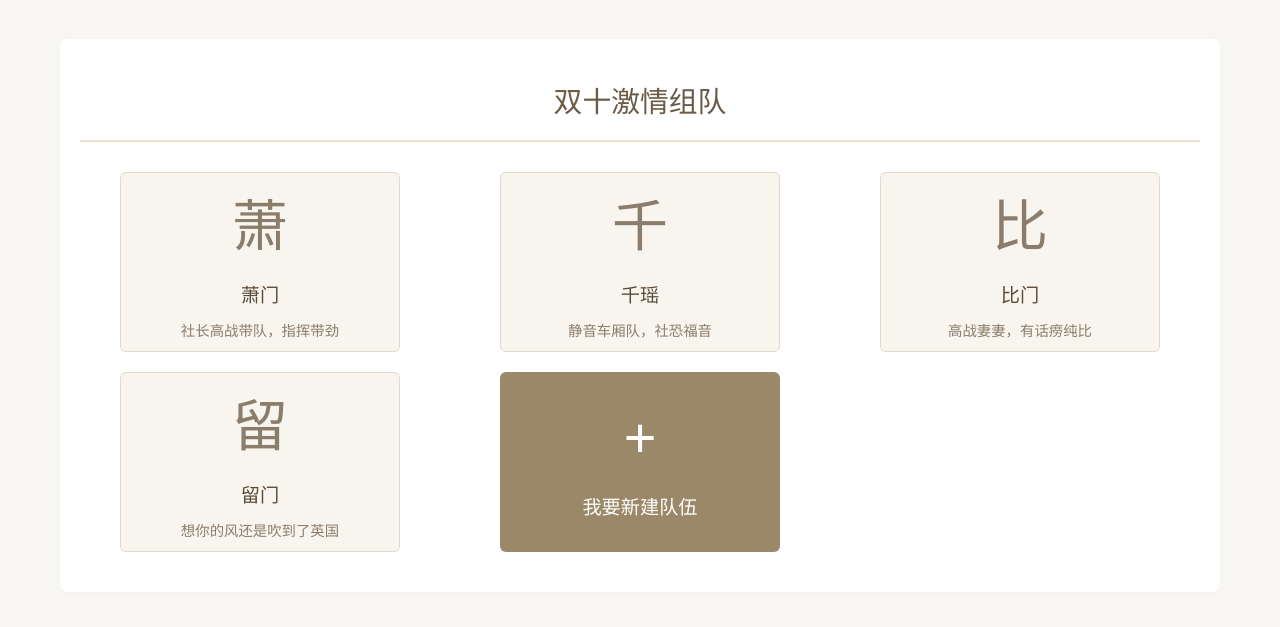
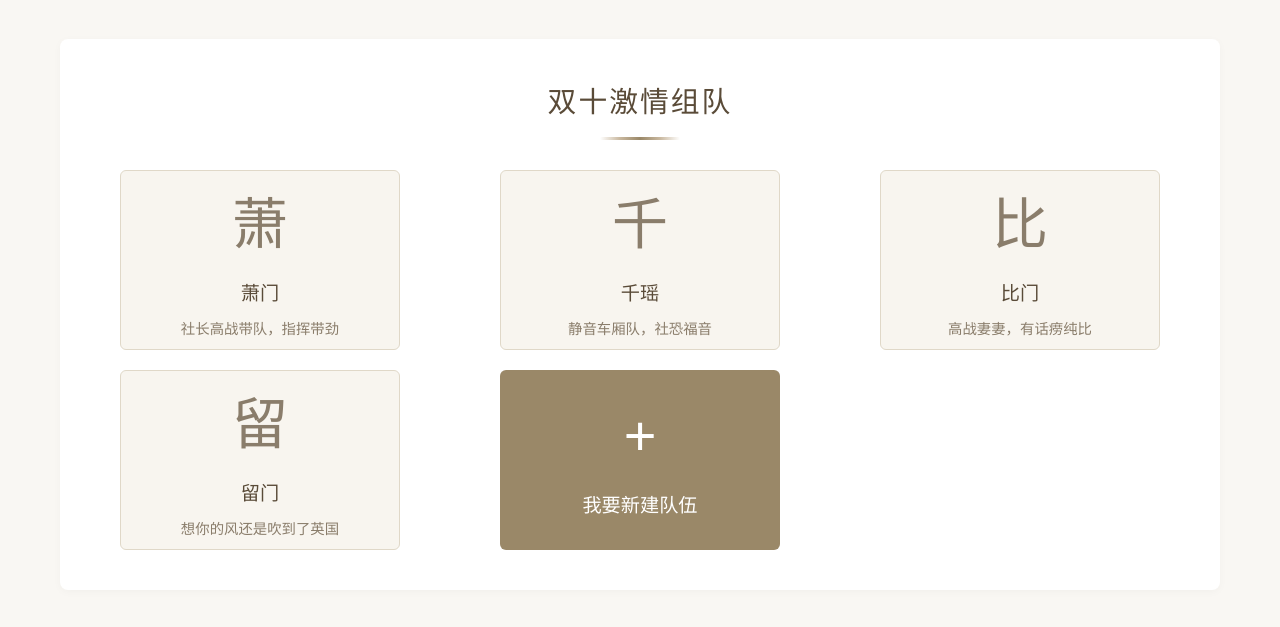
Before and after one commit to freeleox/Teaming, a plain HTML site: page index.html in a window 1280 px wide. Shown: the part 166-793 px from the top of the page. Drawn offline with Linux system fonts and the light colour scheme; a web font is replaced by a local one.

Commit message:
更新标题下方横线样式

```diff
--- a/index.html
+++ b/index.html
@@ -74,14 +74,35 @@
             box-shadow: 0 4px 16px rgba(128, 107, 83, 0.1); /* 原木色阴影 */
         }
 
+            /* 替换现有的 .team-title 样式 */
         .team-title {
             font-size: 1.8rem;
-            color: #6b5b47; /* 原木色标题 */
+            color: #5a4b38;
             text-align: center;
             margin-bottom: 30px;
             padding-bottom: 15px;
-            border-bottom: 2px solid #e8e0d0; /* 浅木色下划线 */
+            position: relative;
             font-weight: 400;
+            letter-spacing: 2px;
+        }
+
+        /* 添加装饰性下划线 */
+        .team-title::after {
+            content: '';
+            position: absolute;
+            bottom: 0;
+            left: 50%;
+            transform: translateX(-50%);
+            width: 80px;
+            height: 3px;
+            background: linear-gradient(90deg,
+                transparent,
+                #c9b89f,
+                #9a8868,
+                #c9b89f,
+                transparent
+            );
+            border-radius: 2px;
         }
 
         /* 组队区块容器 */
```
